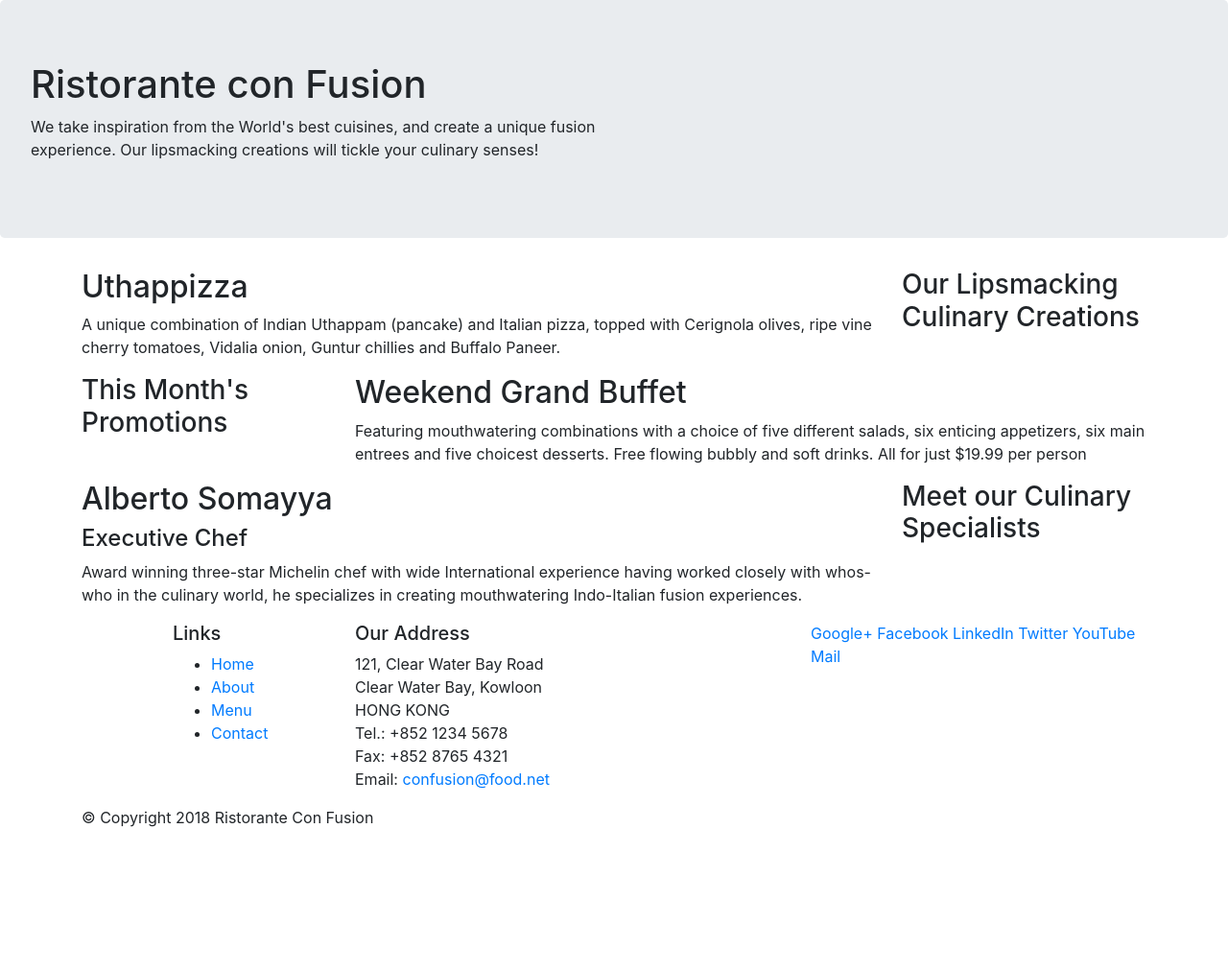
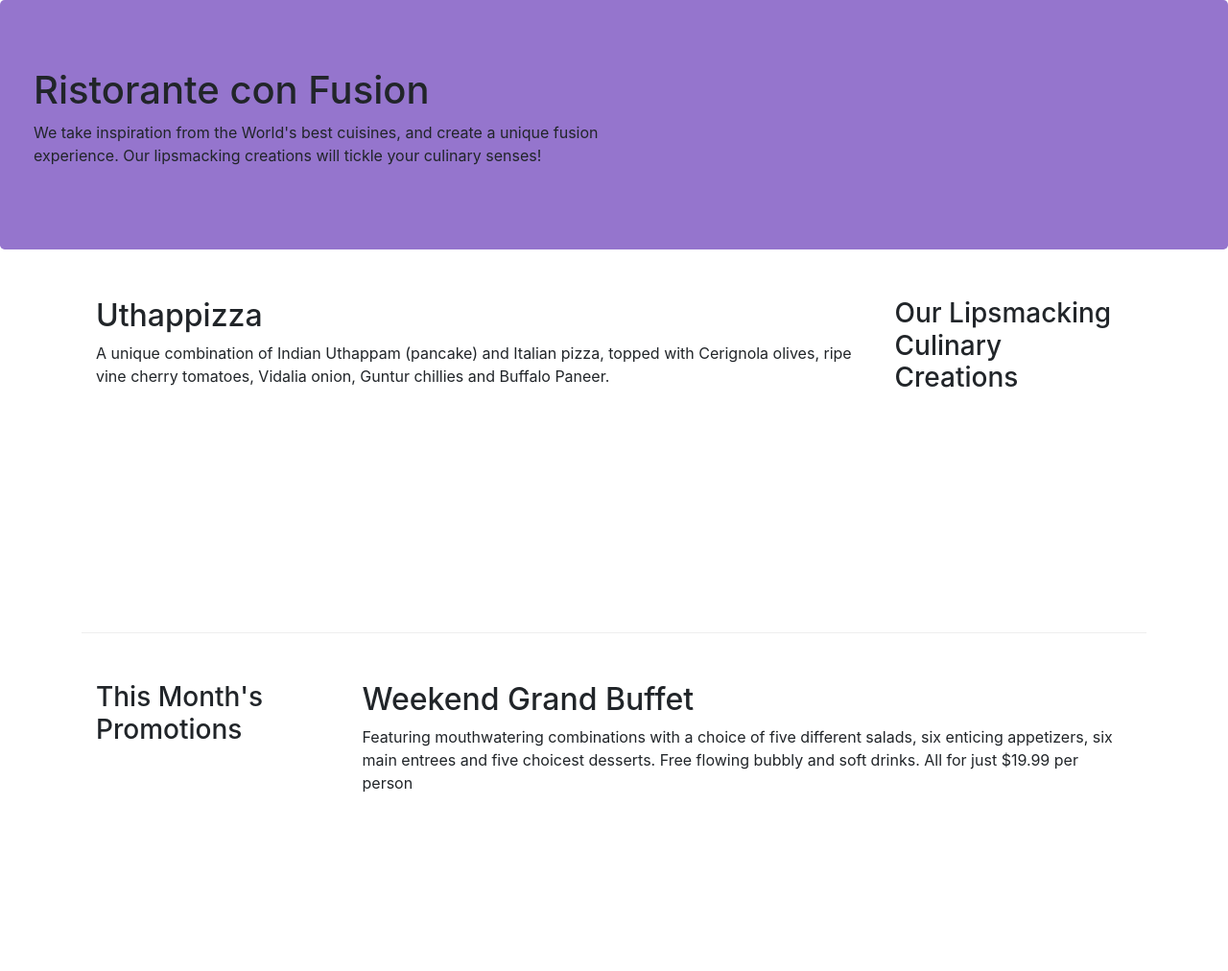
Before and after one commit to Sunilshah-7/Learning-Bootstrap, a website: page index.html in a window 1280 px wide. Shown: the top 1012 px of the page at 96% size. Before the commit the page ends 880 px from the top, so only its background shows below. Drawn offline with nearby package versions, Linux system fonts and the light colour scheme.

Commit message:
Bootstrap Grid Part 2

```diff
--- /dev/null
+++ b/css/styles.css
@@ -0,0 +1,21 @@
+.row-header{
+    margin:0px auto;
+    padding:0px;
+}
+.row-content{
+    margin:0px auto;
+    padding:50px 0px 50px 0px;
+    border-bottom:1px ridge;
+    min-height:400px
+}
+.footer{
+    background-color:#D1C4E9;
+    margin:0px auto;
+    padding:20px 0px 20px 0px
+}
+.jumbotron{
+    margin:0px auto;
+    padding:70px 20px 70px 20px;
+    background:#9575CD;
+    color:"floralwhite"
+}
--- a/index.html
+++ b/index.html
@@ -10,13 +10,14 @@
 
     <!-- Bootstrap CSS -->
     <link rel="stylesheet" href="node_modules/bootstrap/dist/css/bootstrap.min.css">
+    <link rel="stylesheet" href="css/styles.css">
 </head>
 
 <body>
 
     <header class="jumbotron">
         <div clas="container">
-            <div class="row">
+            <div class="row row-header">
                 <div class="col-12 col-sm-6">
                     <h1>Ristorante con Fusion</h1>
                     <p>We take inspiration from the World's best cuisines, and create a unique fusion experience. Our lipsmacking creations will tickle your culinary senses!</p>
@@ -28,7 +29,7 @@
     </header>
 
     <div class="container">
-        <div class="row">
+        <div class="row row-content">
             <div class="col-12 col-sm-4 order-sm-last col-md-3">
                 <h3>Our Lipsmacking Culinary Creations</h3>
             </div>
@@ -39,7 +40,7 @@
         </div>
 
 
-        <div class="row">
+        <div class="row row-content">
             <div class="col-12 col-sm-4 col-md-3">
                 <h3>This Month's Promotions</h3>
             </div>
@@ -49,7 +50,7 @@
             </div>
         </div>
 
-        <div class="row">
+        <div class="row row-content">
             <div class="col-12 col-sm-4 order-sm-last col-md-3">
                 <h3>Meet our Culinary Specialists</h3>
             </div>
@@ -61,12 +62,12 @@
         </div>
     </div>
 
-    <footer>
+    <footer class="footer">
         <div class="container">
             <div class="row">
                 <div class="col-4 offset-1 col-sm-2">
                     <h5>Links</h5>
-                    <ul>
+                    <ul class="list-unstyled">
                         <li><a href="#">Home</a></li>
                         <li><a href="#">About</a></li>
                         <li><a href="#">Menu</a></li>
@@ -84,8 +85,8 @@
 		              Email: <a href="mailto:confusion@food.net">confusion@food.net</a>
 		           </address>
                 </div>
-                <div class="col-12 col-sm-4">
-                    <div>
+                <div class="col-12 col-sm-4 align-self-center">
+                    <div class="text-center">
                         <a href="http://google.com/+">Google+</a>
                         <a href="http://www.facebook.com/profile.php?id=">Facebook</a>
                         <a href="http://www.linkedin.com/in/">LinkedIn</a>
@@ -95,7 +96,7 @@
                     </div>
                 </div>
            </div>
-           <div class="row">
+           <div class="row justify-content-center">
                 <div class="col-auto">
                     <p>© Copyright 2018 Ristorante Con Fusion</p>
                 </div>
```
